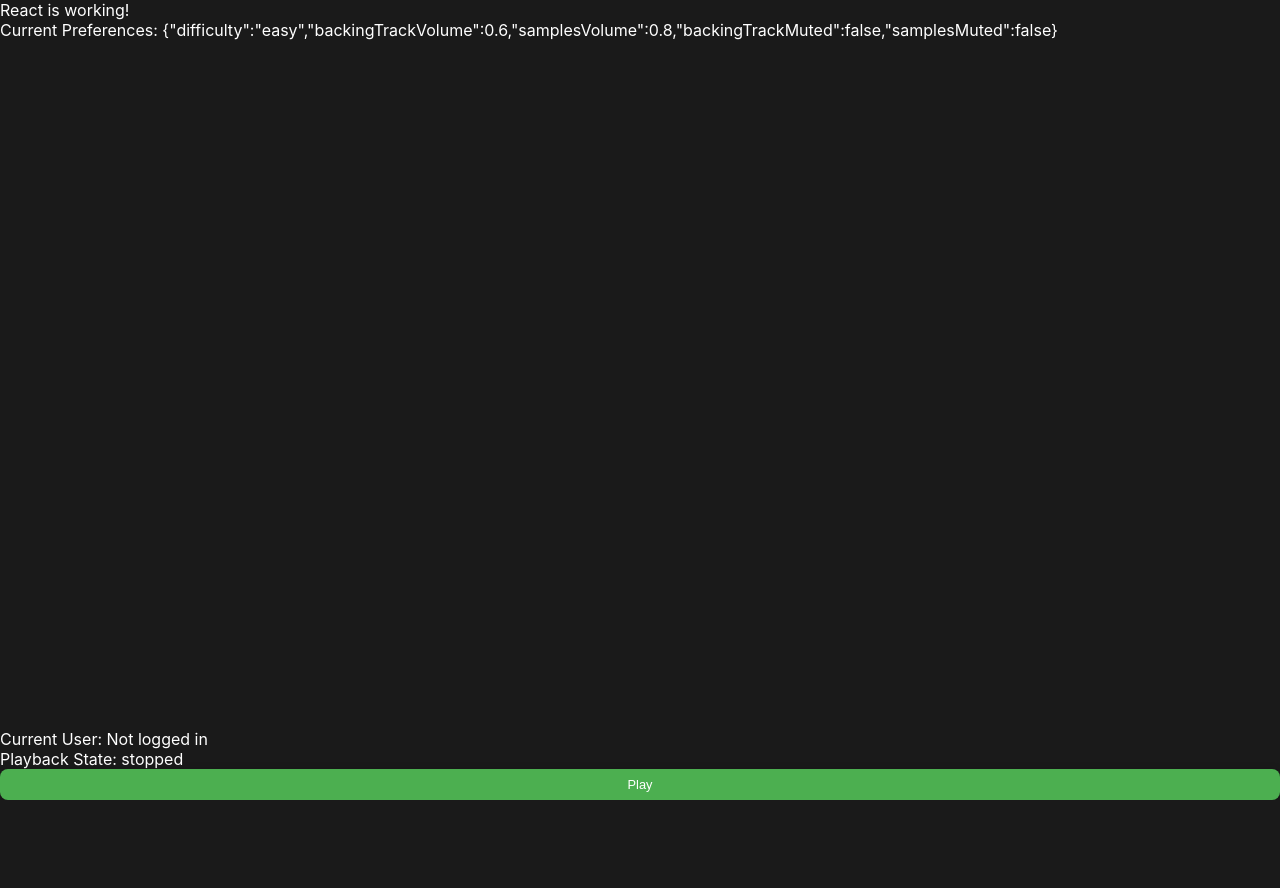
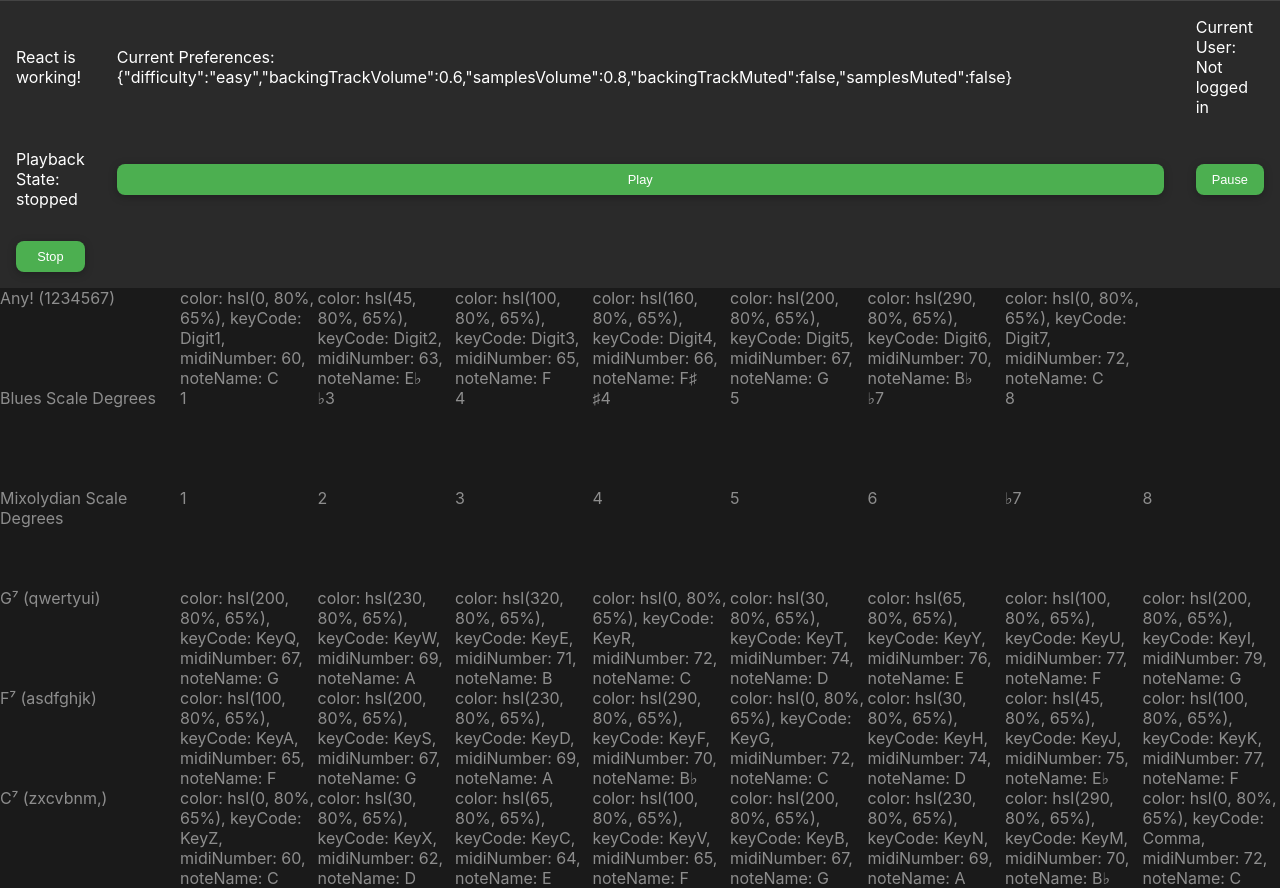
Before and after one commit to asdfang/color-improv, a React (Vite) app in the folder client/: page / in a window 1280 px wide. Before the commit the page ends 800 px from the top, so only its background shows below. Built offline with nearby package versions, Linux system fonts and the light colour scheme; no server answers.

Commit message:
feat: create Grid component with placeholder cells
- Fixed typing for placeholder cells: NoteCell, ChordLabelCell, ScaleLabelCell, ScaleDegreeLabelCell)
- Adjust opacity/saturation based off PlaybackState
- Moved opacity/saturation levels from color-data.js to styles.css

```diff
--- a/client/src/App.jsx
+++ b/client/src/App.jsx
@@ -4,6 +4,7 @@ import { usePlayback } from './contexts/PlaybackContext';
 import { usePreferences } from './contexts/PreferencesContext';
 import { useStudio } from './contexts/StudioContext';
 import { usePreferencesSync } from './hooks/usePreferencesSync';
+import { Grid } from './components/grid/Grid';
 
 export default function App() {
     const { audioEngine, timingEngine, recordingEngine, noteLogger, keyboardHandler } = useStudio();
@@ -28,11 +29,16 @@ export default function App() {
 
     return (
         <div id="app">
-            <p>React is working!</p>
-            <p>Current Preferences: {JSON.stringify(preferences)}</p>
-            <p>Current User: {currentUser ? currentUser.email : 'Not logged in'}</p>
-            <p>Playback State: {playbackState}</p>
-            <button onClick={play}>Play</button>
+            <div id="top-panel">
+                <p>React is working!</p>
+                <p>Current Preferences: {JSON.stringify(preferences)}</p>
+                <p>Current User: {currentUser ? currentUser.email : 'Not logged in'}</p>
+                <p>Playback State: {playbackState}</p>
+                <button onClick={play}>Play</button>
+                <button onClick={pause}>Pause</button>
+                <button onClick={stop}>Stop</button>
+            </div>
+            <Grid />
         </div>
     );
 }
--- a/client/src/components/grid/ChordLabelCell.jsx
+++ b/client/src/components/grid/ChordLabelCell.jsx
@@ -1,3 +1,12 @@
-export function ChordLabelCell() {
-    return <div>ChordLabelCell</div>;
+import PropTypes from "prop-types";
+
+/**
+ * @param {{labelText: string}} props
+ */
+export function ChordLabelCell({ labelText }) {
+    return <div>{labelText}</div>;
 }
+
+ChordLabelCell.propTypes = {
+    labelText: PropTypes.string.isRequired,
+};
--- /dev/null
+++ b/client/src/components/grid/Grid.jsx
@@ -0,0 +1,83 @@
+import { useState } from 'react';
+import { usePlayback } from '/src/contexts/PlaybackContext';
+import { NoteCell } from './NoteCell';
+import { ScaleDegreeLabelCell } from './ScaleDegreeLabelCell';
+import { ScaleLabelCell } from './ScaleLabelCell';
+import { ChordLabelCell } from './ChordLabelCell';
+import { CELL_TYPE, buildGridData } from '/src/visual/grid-data.js';
+
+/** @typedef {import('/src/visual/grid-data.js').CellData} CellData */
+/** @typedef {import('/src/visual/grid-data.js').KeyCode} KeyCode */
+/** @typedef {import('/src/contexts/PlaybackContext.jsx').PlaybackState} PlaybackState */
+
+export function Grid() {
+    const { playbackState } = usePlayback();
+    const [gridData] = useState(() => buildGridData());
+
+    return (
+        <div id="music-grid" className={`playback-${playbackState}`}>
+            {gridData.map((row, rowIdx) =>
+                row.map((cell, colIdx) =>
+                    renderCell(cell, rowIdx, colIdx))
+        )}
+        </div>
+    );
+}
+
+/**
+ * @param {CellData} cell
+ * @param {number} rowIdx
+ * @param {number} colIdx
+ * @returns
+ */
+function renderCell(cell, rowIdx, colIdx) {
+    const key = `${rowIdx},${colIdx}`;
+    switch (cell.type) {
+        case CELL_TYPE.NOTE: {
+            const { color, keyCode, midiNumber, noteName } = cell;
+            return (
+                <NoteCell
+                    key={key}
+                    color={color}
+                    keyCode={keyCode}
+                    midiNumber={midiNumber}
+                    noteName={noteName}
+                />
+            );
+        }
+        case CELL_TYPE.SCALE_LABEL: {
+            const { labelText } = cell;
+            return (
+                <ScaleLabelCell
+                    key={key}
+                    labelText={labelText}
+                />
+            );
+        }
+        case CELL_TYPE.CHORD_LABEL: {
+            const { labelText } = cell;
+            return (
+                <ChordLabelCell
+                    key={key}
+                    labelText={labelText}
+                />
+            );
+        }
+        case CELL_TYPE.SCALE_DEGREE_LABEL: {
+            const { scaleDegree } = cell;
+            return (
+                <ScaleDegreeLabelCell
+                    key={key}
+                    scaleDegree={scaleDegree}
+                />
+            );
+        }
+        case CELL_TYPE.EMPTY: {
+            return <div key={key} />;
+        }
+        default: {
+            const _exhaustiveCheck = /** @type {never} */ (cell);
+            throw new Error(`Unhandled cell type: ${JSON.stringify(_exhaustiveCheck)}`);
+        }
+    }
+}
--- a/client/src/components/grid/NoteCell.jsx
+++ b/client/src/components/grid/NoteCell.jsx
@@ -1,3 +1,17 @@
-export function NoteCell() {
-    return <div>NoteCell</div>
+import PropTypes from "prop-types"
+
+/** @typedef {import('/src/visual/grid-data.js').KeyCode} KeyCode */
+
+/**
+ * @param {{color: string, keyCode: KeyCode, midiNumber: number, noteName: string}} props
+ */
+export function NoteCell({ color, keyCode, midiNumber, noteName }) {
+    return <div>color: {color}, keyCode: {keyCode}, midiNumber: {midiNumber}, noteName: {noteName}</div>
 }
+
+NoteCell.propTypes = {
+    color: PropTypes.string.isRequired,
+    keyCode: PropTypes.string.isRequired,
+    midiNumber: PropTypes.number.isRequired,
+    noteName: PropTypes.string.isRequired,
+};
--- a/client/src/components/grid/ScaleDegreeLabelCell.jsx
+++ b/client/src/components/grid/ScaleDegreeLabelCell.jsx
@@ -1,3 +1,12 @@
-export function ChordLabelCell() {
-    return <div>ChordLabelCell</div>
+import PropTypes from "prop-types";
+
+/**
+ * @param {{scaleDegree: string}} props
+ */
+export function ScaleDegreeLabelCell({ scaleDegree }) {
+    return <div>{scaleDegree}</div>
 };
+
+ScaleDegreeLabelCell.propTypes = {
+    scaleDegree: PropTypes.string.isRequired,
+};
--- a/client/src/components/grid/ScaleLabelCell.jsx
+++ b/client/src/components/grid/ScaleLabelCell.jsx
@@ -1,3 +1,12 @@
-export function ScaleLabelCell() {
-    return <div>ScaleLabelCell</div>;
+import PropTypes from "prop-types";
+
+/**
+ * @param {{labelText: string}} props
+ */
+export function ScaleLabelCell({ labelText }) {
+    return <div>{labelText}</div>;
 }
+
+ScaleLabelCell.propTypes = {
+    labelText: PropTypes.string.isRequired,
+};
--- a/client/src/styles.css
+++ b/client/src/styles.css
@@ -39,6 +39,9 @@
     --shadow-sm: 0 2px 8px rgba(0, 0, 0, 0.25);
     --shadow-md: 0 8px 32px rgba(0, 0, 0, 0.5);
     --focus-ring: 0 0 0 2px rgba(111, 214, 118, 0.28);
+
+    --grid-rows: 6;
+    --grid-cols: 9;
 }
 
 /* 1) Tokens & Base */
@@ -494,6 +497,17 @@ kbd {
     display: block;
 }
 
+/* Music Grid */
+#music-grid {
+    display: grid;
+    grid-template-rows: repeat(var(--grid-rows), 1fr);
+    grid-template-columns: minmax(80px, 180px) repeat(calc(var(--grid-cols) - 1), 1fr);
+}
+
+#music-grid.playback-playing { opacity: 1;   filter: saturate(1) }
+#music-grid.playback-paused  { opacity: 0.7; filter: saturate(0.7); }
+#music-grid.playback-stopped { opacity: 0.5; filter: saturate(0); }
+
 /* 4) Dialogs */
 dialog {
     font-family: var(--font-ui);
--- a/client/src/visual/color-data.js
+++ b/client/src/visual/color-data.js
@@ -44,19 +44,12 @@ export const PITCH_CLASS_TO_COLOR = {
 
 /**
  * Color helpers for common alpha variants.
+ * @param {number} alpha - Opacity value between 0 and 1.
+ * @returns {string} - The RGBA color string with the specified alpha.
  */
 export const COLOR_ALPHA = {
     WHITE: (alpha) => `rgba(255, 255, 255, ${alpha})`,
     BLACK: (alpha) => `rgba(0, 0, 0, ${alpha})`,
-};
-
-/**
- * Visual adjustments per playback state.
- */
-export const PLAYBACK_VISUALS = {
-    playing: { opacity: 1, desaturate: 0 },
-    paused: { opacity: 0.7, desaturate: 0.3 },
-    stopped: { opacity: 0.5, desaturate: 1 },
 };
 
 /**
```
